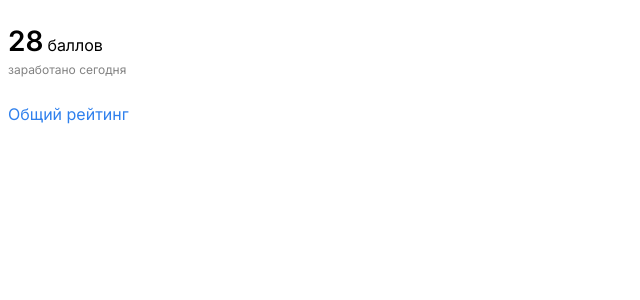
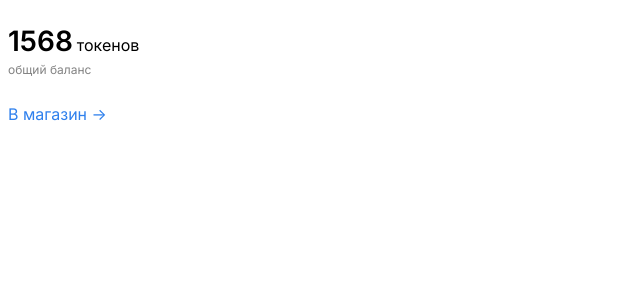
Before and after one commit to Aliskhan7/balance-platforma, a React (Create React App) app: page /Profile in a window 1280 px wide. Shown: the top 300 px of the page, without its empty margins (0-640 px from the left). Built offline with nearby package versions, Linux system fonts and the light colour scheme.

Commit message:
Сделал компонент токенов

```diff
--- a/src/components/ScoresAndTokens.jsx
+++ b/src/components/Scores.jsx
@@ -1,12 +1,12 @@
 import React from 'react'
-import ScoresAndTokensStyle from '../static/css/ScoresAndTokensStyle.css';
+import ScoresStyle from '../static/css/ScoresStyle.css';
 
 
 
 function ScoresAndTokens(props) {
     return (
         <div className='main'>
-            <p className='todatScoresNumber'><span className='scoresCount'>28</span> <span className='scoresTitle'>баллов</span></p>
+            <p className='todayScoresNumber'><span className='scoresCount'>28</span> <span className='scoresTitle'>баллов</span></p>
             <p className='todayScoresInfo'>заработано сегодня</p>
             <a href='#' className='generalRating'>Общий рейтинг</a>
         </div>
--- /dev/null
+++ b/src/components/Tokens.jsx
@@ -0,0 +1,16 @@
+import React from 'react'
+import TokensStyle from '../static/css/TokensStyle.css';
+
+
+
+function ScoresAndTokens(props) {
+    return (
+        <div className='main'>
+            <p className='totalTokensNumber'><span className='tokensCount'>1568</span> <span className='tokensTitle'>токенов</span></p>
+            <p className='totalTokensInfo'>общий баланс</p>
+            <a href='#' className='shop'>В магазин -></a>
+        </div>
+    )
+}
+
+export default ScoresAndTokens
--- a/src/pages/Profile.jsx
+++ b/src/pages/Profile.jsx
@@ -4,7 +4,8 @@ import ShortContacts from '../components/ShortContacts'
 import Exit from '../components/Exit'
 import ChangeSettings from '../components/ChangeSettings'
 import Level from '../components/Level'
-import ScoresAndTokens from '../components/ScoresAndTokens'
+import Scores from '../components/Scores'
+import Tokens from '../components/Tokens'
 
 
 // function Profile (props) {
@@ -23,7 +24,8 @@ function Profile (props) {
       {/* <Exit /> */}
       {/* <ChangeSettings /> */}
       {/* <Level /> */}
-      <ScoresAndTokens />
+      {/* <Scores /> */}
+      <Tokens />
     </div>
   )
 }
--- /dev/null
+++ b/src/static/css/TokensStyle.css
@@ -0,0 +1,65 @@
+@import url('https://fonts.googleapis.com/css2?family=Inter:wght@600&display=swap');
+.main {
+    height: 153px;
+    width: 240px;
+    border-radius: 4px;
+}
+
+.tokensCount {
+    height: 34px;
+    width: 36px;
+    border-radius: nullpx;
+    font-family: Inter;
+    font-size: 28px;
+    font-style: normal;
+    font-weight: 600;
+    line-height: 34px;
+    letter-spacing: 0px;
+    text-align: left;
+}
+
+.tokensTitle {
+    height: 19px;
+    width: 56px;
+    border-radius: nullpx;
+    font-family: Inter;
+    font-size: 16px;
+    font-style: normal;
+    font-weight: 400;
+    line-height: 19px;
+    letter-spacing: 0px;
+    text-align: left;
+}
+
+.totalTokensInfo {
+    height: 15px;
+    width: 119px;
+    border-radius: nullpx;
+    font-family: Inter;
+    font-size: 12px;
+    font-style: normal;
+    font-weight: 400;
+    line-height: 15px;
+    letter-spacing: 0px;
+    text-align: left;
+    color: #828282;
+
+    margin-top: -12px;
+    margin-bottom: 28px;
+}
+
+.shop {
+    height: 19px;
+    width: 122px;
+    border-radius: nullpx;
+    font-family: Inter;
+    font-size: 16px;
+    font-style: normal;
+    font-weight: 400;
+    line-height: 19px;
+    letter-spacing: 0px;
+    text-align: left;
+    color: #2F80ED;
+    text-decoration: none;
+
+}
```
Also changed, not shown: src/static/css/ScoresStyle.css (renamed from src/static/css/ScoresAndTokensStyle.css).
